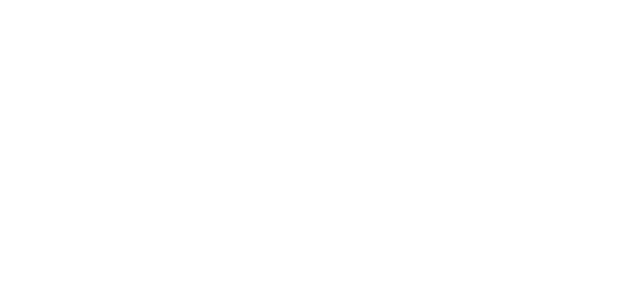
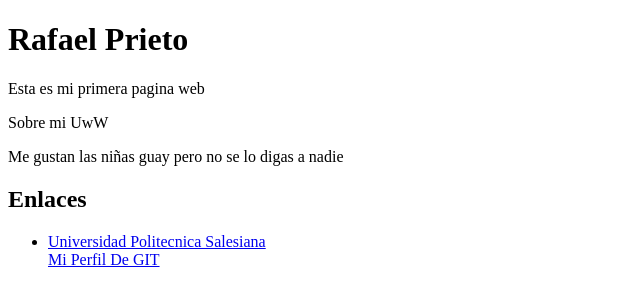
Before and after one commit to Raet0/icc-ppw-u1-miPrimeraPagina, a plain HTML site: page index.html in a window 1280 px wide. Shown: the whole page, without its empty margins (0-640 px from the left). Drawn offline with Linux system fonts and the light colour scheme.

Commit message:
Segundo cambio, subiendo la pagina web

```diff
--- a/index.html
+++ b/index.html
@@ -6,6 +6,16 @@
   <title>Document</title>
 </head>
 <body>
-
+  <h1>Rafael Prieto</h1>
+  <p>Esta es mi primera pagina web</p>
+  <hl>Sobre mi UwW</hl>
+  <p>Me gustan las niñas guay pero no se lo digas a nadie</p>
+  <h2>Enlaces</h2>
+  <ul>
+    <li>
+    <a href="https://www.ups.edu.ec/"target="_blank">Universidad Politecnica Salesiana<br></a>
+    <a href="https://github.com/Raet0"target="_blank">Mi Perfil De GIT</a>
+  </li>
+</ul>
 </body>
 </html>
```
